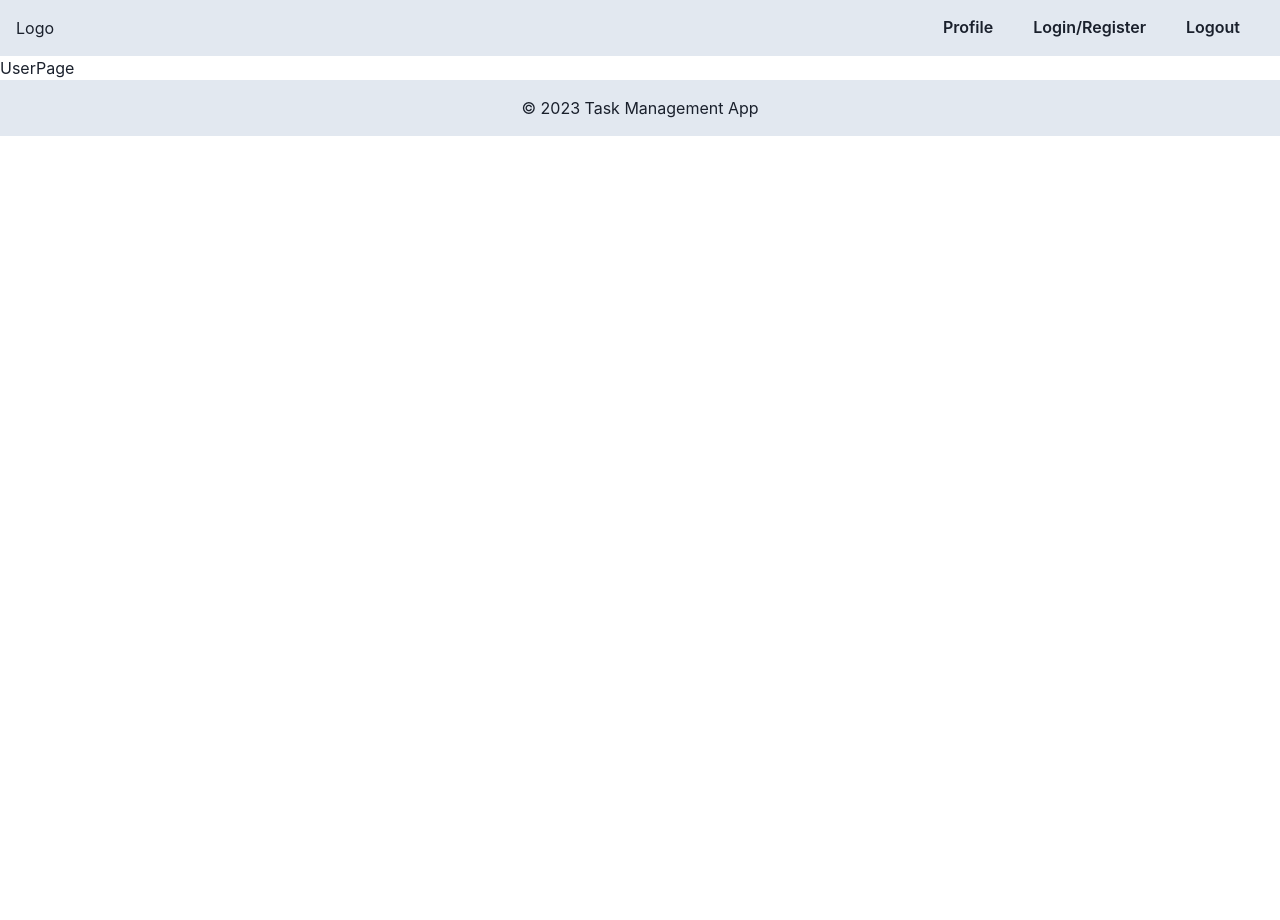
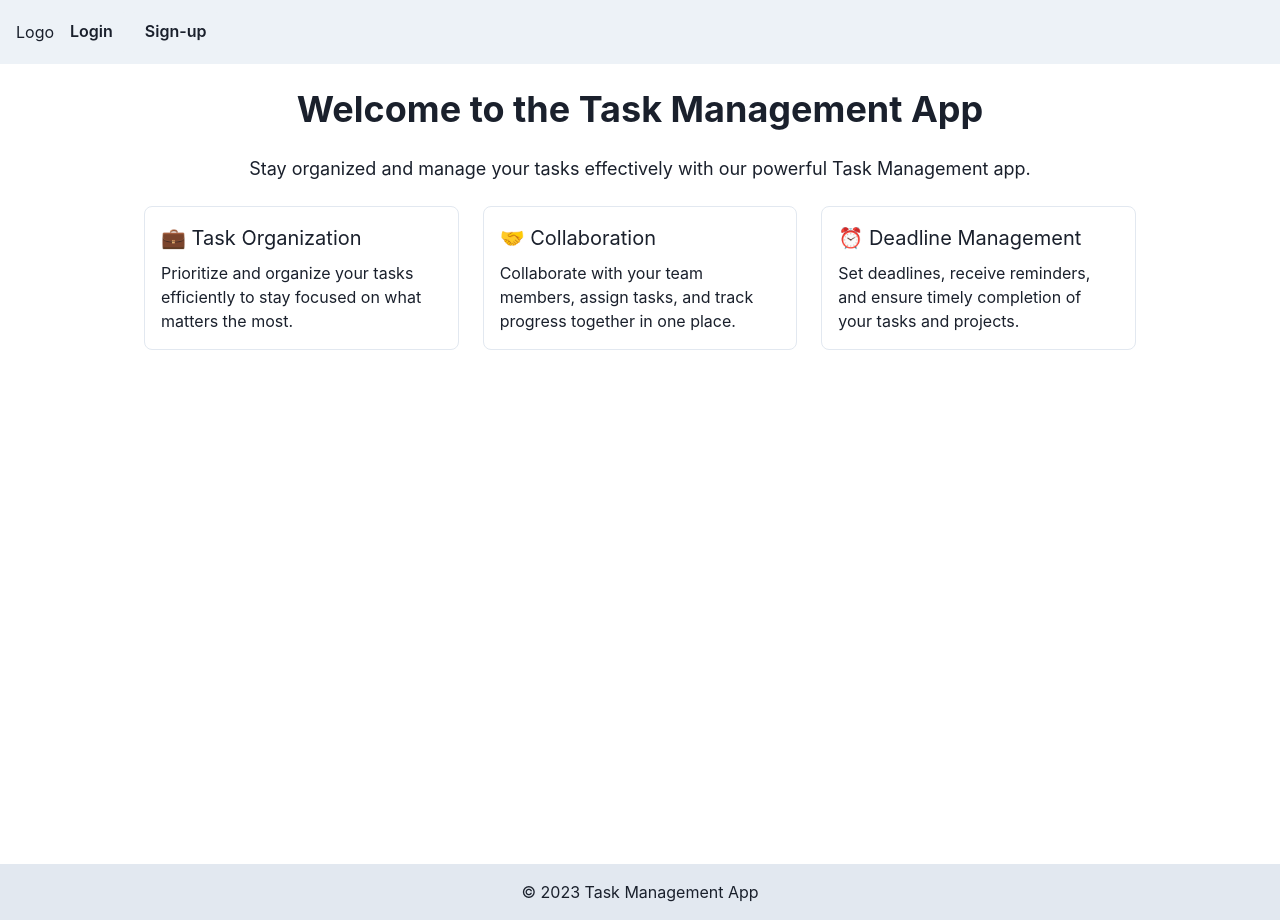
Before and after one commit to syedsohel22/task-management-system, a React (Vite) app in the folder client/: page / in a window 1280 px wide. Before the commit the page ends 800 px from the top, so only its background shows below. Built offline with nearby package versions, Linux system fonts and the light colour scheme.

Commit message:
some updates

```diff
--- /dev/null
+++ b/client/src/Pages/HomePage.jsx
@@ -0,0 +1,64 @@
+import {
+  Box,
+  Container,
+  Heading,
+  Text,
+  Grid,
+  GridItem,
+} from "@chakra-ui/react";
+
+const HomePage = () => {
+  return (
+    <Box minHeight="100vh"  py={6}>
+      <Container maxW="container.lg">
+        <Heading as="h1" size="xl" textAlign="center" mb={6}>
+          Welcome to the Task Management App
+        </Heading>
+        <Text textAlign="center" fontSize="lg" mb={6}>
+          Stay organized and manage your tasks effectively with our powerful
+          Task Management app.
+        </Text>
+        <Grid
+          templateColumns={{
+            base: "1fr",
+            md: "repeat(2, 1fr)",
+            lg: "repeat(3, 1fr)",
+          }}
+          gap={6}
+        >
+          <GridItem>
+            <Card title="Task Organization" icon="💼">
+              Prioritize and organize your tasks efficiently to stay focused on
+              what matters the most.
+            </Card>
+          </GridItem>
+          <GridItem>
+            <Card title="Collaboration" icon="🤝">
+              Collaborate with your team members, assign tasks, and track
+              progress together in one place.
+            </Card>
+          </GridItem>
+          <GridItem>
+            <Card title="Deadline Management" icon="⏰">
+              Set deadlines, receive reminders, and ensure timely completion of
+              your tasks and projects.
+            </Card>
+          </GridItem>
+        </Grid>
+      </Container>
+    </Box>
+  );
+};
+
+const Card = ({ title, icon, children }) => {
+  return (
+    <Box bg="white" p={4} borderWidth="1px" borderRadius="lg">
+      <Text fontSize="xl" mb={2}>
+        {icon} {title}
+      </Text>
+      <Text>{children}</Text>
+    </Box>
+  );
+};
+
+export default HomePage;
--- a/client/src/Pages/Login.jsx
+++ b/client/src/Pages/Login.jsx
@@ -28,7 +28,7 @@ const LoginPage = () => {
   };
 
   return (
-    <Container maxW="sm" height={"85vh"}>
+    <Container maxW="sm" height={"85vh"} mt={"10%"}>
       <Box p={4} borderWidth="1px" borderRadius="lg">
         <Heading mb={4}>Login</Heading>
         <form onSubmit={handleSubmit}>
--- a/client/src/components/MainRoutes.jsx
+++ b/client/src/components/MainRoutes.jsx
@@ -4,12 +4,14 @@ import Login from "../Pages/Login";
 import UserPage from "../Pages/UserPage";
 import AdminPage from "../Pages/AdminPage";
 import PageNoteFound from "../Pages/PageNoteFound";
+import HomePage from "../Pages/HomePage";
 const MainRoutes = () => {
   return (
     <Routes>
       <Route path="/register" element={<Register />} />
       <Route path="/login" element={<Login />} />
-      <Route path="/" element={<UserPage />} />
+      <Route path="/" element={<HomePage />} />
+      <Route path="/user" element={<UserPage />} />
       <Route path="/admin" element={<AdminPage />} />
       <Route path="*" element={<PageNoteFound />} />
     </Routes>
--- a/client/src/components/Navbar.jsx
+++ b/client/src/components/Navbar.jsx
@@ -1,88 +1,42 @@
-import React from "react";
-import { useState } from "react";
 import {
   Box,
   Flex,
-  Spacer,
+  HStack,
   Button,
-  Menu,
-  MenuButton,
-  MenuList,
-  MenuItem,
   IconButton,
   useDisclosure,
+  useColorModeValue,
 } from "@chakra-ui/react";
+
 import { HamburgerIcon, CloseIcon } from "@chakra-ui/icons";
 
-const Navbar = () => {
+export default function Simple() {
   const { isOpen, onOpen, onClose } = useDisclosure();
-  const [isMobile, setIsMobile] = useState(false);
-
-  const handleResize = () => {
-    setIsMobile(window.innerWidth < 768);
-  };
-
-  useState(() => {
-    handleResize();
-    window.addEventListener("resize", handleResize);
-    return () => window.removeEventListener("resize", handleResize);
-  }, []);
 
   return (
-    <Box bg="gray.200" px={4} py={2}>
-      <Flex alignItems="center">
-        <Box display={{ base: "block", md: "none" }}>
+    <>
+      <Box bg={useColorModeValue("gray.100", "gray.900")} px={4}>
+        <Flex h={16} alignItems={"center"} justifyContent={"space-between"}>
           <IconButton
+            size={"md"}
             icon={isOpen ? <CloseIcon /> : <HamburgerIcon />}
-            variant="ghost"
+            aria-label={"Open Menu"}
+            display={{ md: "none" }}
             onClick={isOpen ? onClose : onOpen}
           />
-        </Box>
+          <Flex
+            spacing={8}
+            alignItems={"center"}
+            justifyContent={"space-between"}
+          >
+            <Box>Logo</Box>
 
-        <Box display={{ base: "none", md: "block" }}>
-          <Logo />
-        </Box>
-
-        {isMobile ? (
-          <Menu>
-            <MenuButton as={Button} variant="ghost" ml={2}>
-              Menu
-            </MenuButton>
-            <MenuList>
-              <MenuItem>Profile</MenuItem>
-              <MenuItem>Login/Register</MenuItem>
-              <MenuItem>Logout</MenuItem>
-            </MenuList>
-          </Menu>
-        ) : (
-          <React.Fragment>
-            <Spacer />
-
-            <Box display={{ base: "none", md: "block" }}>
-              <Button variant="ghost" mr={2}>
-                Profile
-              </Button>
-              <Button variant="ghost" mr={2}>
-                Login/Register
-              </Button>
-              <Button variant="ghost" mr={2}>
-                Logout
-              </Button>
-            </Box>
-          </React.Fragment>
-        )}
-      </Flex>
-    </Box>
+            {/* Navbar Links here */}
+            <Button>Login</Button>
+            <Button>Sign-up</Button>
+          </Flex>
+        </Flex>
+      </Box>
+    </>
   );
-};
-
-const Logo = () => {
-  return (
-    <Box>
-      {/* Add your logo here */}
-      <span>Logo</span>
-    </Box>
-  );
-};
-
-export default Navbar;
+}
```
Also changed, not shown: 2 other files (tests, documents, lock files or other folders).
